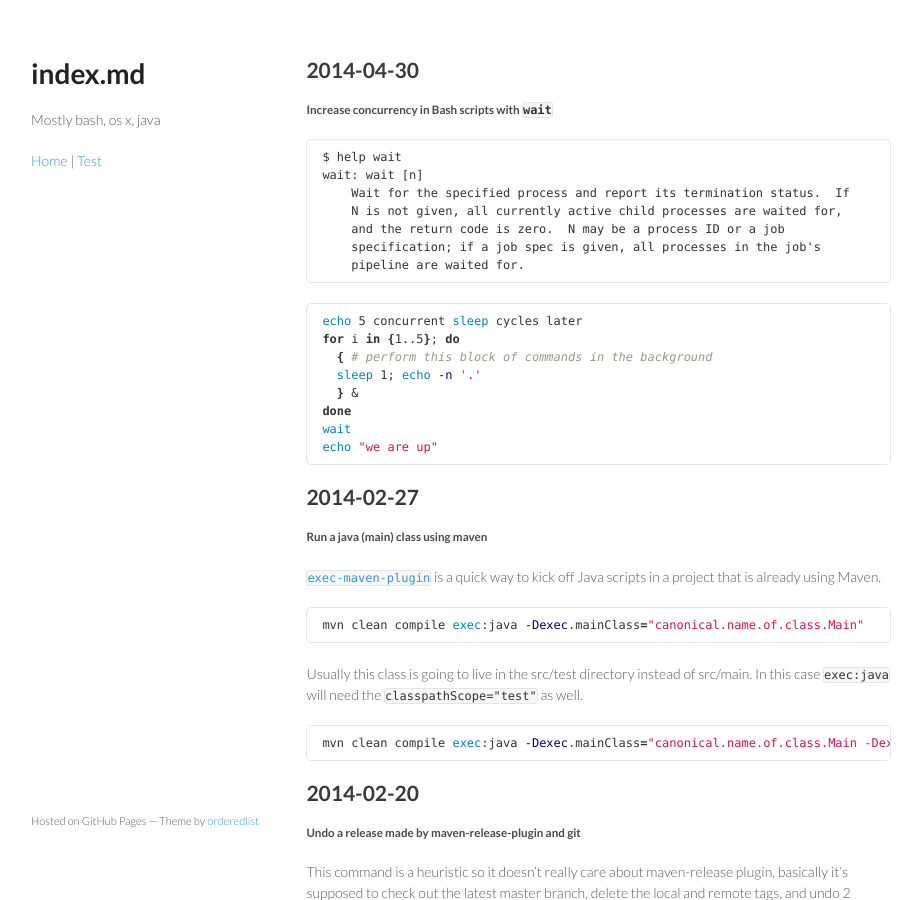
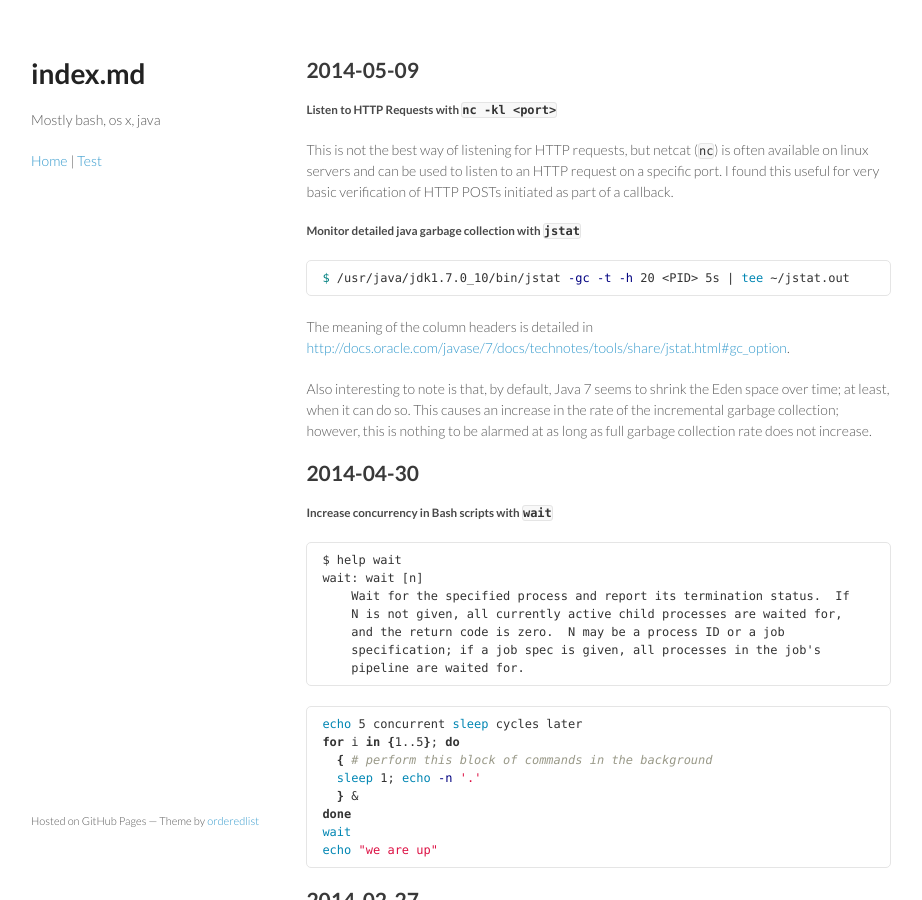
Before and after one commit to yegeniy/yegeniy.github.io, a Jekyll site: the page built from index.md, in a window 1280 px wide and 900 px high. Shown: the whole window, without its empty margins (179-1101 px from the left). Built offline with Jekyll 4.4.1, drawn with Linux system fonts in a browser that asks for light colours; Markdown is read by kramdown in place of the engine named in the settings.

Commit message:
netcat listen keep-alive and jstat and java7 eden space

````diff
--- a/index.md
+++ b/index.md
@@ -4,6 +4,29 @@ title: Tricks for the CLI by yegeniy
 name: Tricks for the CLI
 tagline: Mostly bash, os x, java
 ---
+
+2014-05-09
+----------
+
+##### Listen to HTTP Requests with `nc -kl <port>`
+
+This is not the best way of listening for HTTP requests, but netcat (`nc`) is
+often available on linux servers and can be used to listen to an HTTP request on
+a specific port. I found this useful for very basic verification of HTTP POSTs
+initiated as part of a callback.
+
+##### Monitor detailed java garbage collection with `jstat`
+
+```bash
+$ /usr/java/jdk1.7.0_10/bin/jstat -gc -t -h 20 <PID> 5s | tee ~/jstat.out
+```
+
+The meaning of the column headers is detailed in <http://docs.oracle.com/javase/7/docs/technotes/tools/share/jstat.html#gc_option>.
+
+Also interesting to note is that, by default, Java 7 seems to shrink the Eden
+space over time; at least, when it can do so. This causes an increase in the
+rate of the incremental garbage collection; however, this is nothing to be
+alarmed at as long as full garbage collection rate does not increase.
 
 2014-04-30
 ----------
````
